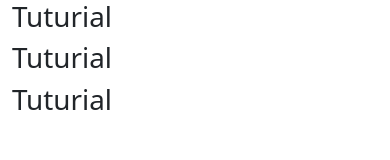
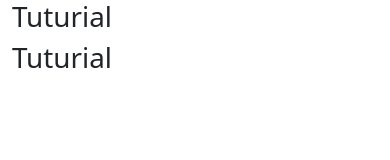
Before and after one commit to Arcanexc/Prueba, a plain HTML site: page Index.html in a window 390 px wide. Drawn offline with nearby package versions, Linux system fonts and the light colour scheme.

Commit message:
editando

```diff
--- a/Index.html
+++ b/Index.html
@@ -19,9 +19,6 @@
                 <div class="col-md-4">
                     <h1>Tuturial</h1>
                 </div>
-                <div class="col-md-4">
-                    <h1>Tuturial</h1>
-                </div>
             </div>
         </div>
 
```
